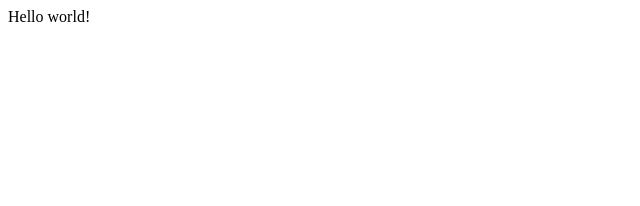
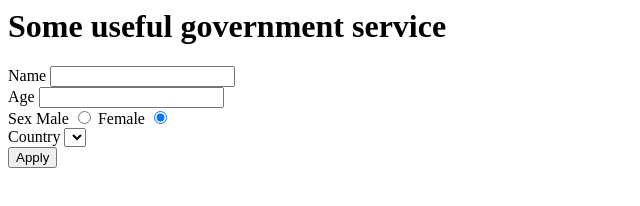
Before and after one commit to loujaybee/angularcompetencytest, a website: page index.html in a window 1280 px wide. Shown: the whole page, without its empty margins (0-640 px from the left). Drawn offline with nearby package versions, Linux system fonts and the light colour scheme.

Commit message:
:lipstick: Added crude markup for the form

```diff
--- a/index.html
+++ b/index.html
@@ -4,6 +4,31 @@
         <script src="app.js"></script>
     </head>
     <body>
-        <p>Hello world!</p>
+        <h1>Some useful government service</h1>
+        <form>
+            <label for="name">Name</label>
+            <input name="name" type="text">
+            <br>
+
+            <label for="age">Age</label>
+            <input name="age" type="text">
+            <br>
+
+            <label for="sex">Sex</label>
+            <span>Male</span>
+            <input type="radio" name="sex" value="male" checked>
+            <span>Female</span>
+            <input type="radio" name="sex" value="female" checked>
+            <br>
+
+            <label for="country">Country</label>
+            <select name="country">
+                <option value="Dummy"></option>
+                <option value="Dummy 2"></option>
+            </select>
+            <br>
+
+            <button>Apply</button>
+        </form>
     </body>
 </html>
```
